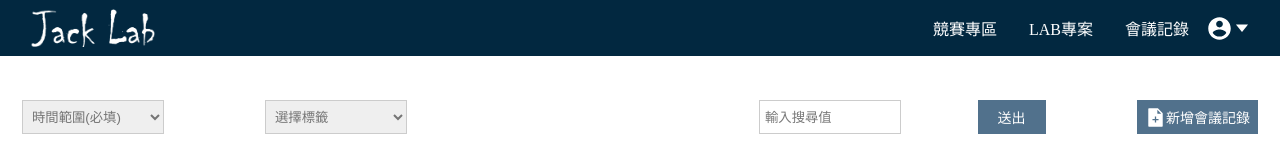
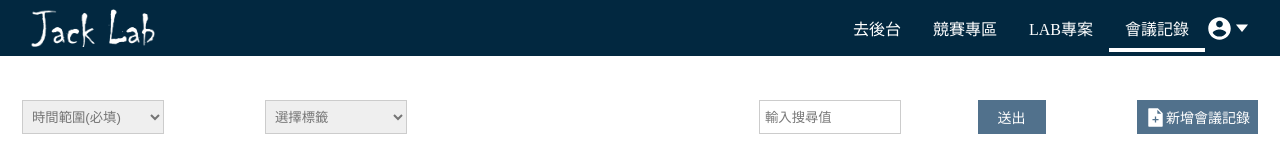
Before and after one commit to Min015/Jack_Lab_Web_React, a React (Create React App) app: page /Meeting in a window 1280 px wide. Shown: the top 160 px of the page. Built offline with nearby package versions, Linux system fonts and the light colour scheme.

Commit message:
前台NavLink

```diff
--- a/src/Components/Header/AdminHeader.js
+++ b/src/Components/Header/AdminHeader.js
@@ -1,4 +1,5 @@
 import { Component } from 'react';
+import { Link } from 'react-router-dom';
 import './admin_header.scss';
 import logo from './img/logo.png';
 export default class AdminHeader extends Component {
@@ -16,6 +17,9 @@ export default class AdminHeader extends Component {
                         <img src={logo} />
                     </div>
                     <nav>
+                        <div className="logout">
+                            <Link to='/'>去前台</Link>
+                        </div>
                         <div className="logout">
                             <a href="#">
                                 <svg width="27" height="27" viewBox="0 0 27 27" fill="none" xmlns="http://www.w3.org/2000/svg">
--- a/src/Components/Header/Header.js
+++ b/src/Components/Header/Header.js
@@ -1,44 +1,45 @@
 import { Component } from 'react';
-import { Link } from 'react-router-dom';
+import { Link,NavLink } from 'react-router-dom';
 import './header1.scss';
 import logo from './img/logo.png';
 export default class Header extends Component {
-    state={
-        drop:false,
-        newclass:'person_info_dropdown',
+    state = {
+        drop: false,
+        newclass: 'person_info_dropdown',
     }
     //生命週期
 
     //func
-    drop_down=()=>{
-        if(this.state.drop===false){
+    drop_down = () => {
+        if (this.state.drop === false) {
             this.setState({
-                drop:true,
-                newclass:'person_info_dropdown active',
+                drop: true,
+                newclass: 'person_info_dropdown active',
             })
         }
-        else{
+        else {
             this.setState({
-                drop:false,
-                newclass:'person_info_dropdown',
+                drop: false,
+                newclass: 'person_info_dropdown',
             })
         }
     }
 
     render() {
-        const {newclass}=this.state;
+        const { newclass } = this.state;
         return (
-                <header className="header">
+            <header className="header">
                 <div className="logo">
-                    <img src={logo} alt=""/>
+                    <img src={logo} alt="" />
                 </div>
                 <nav className="nav">
                     <ul className="header_ul">
-                        <li><Link to='/Game' className="header_a">競賽專區</Link></li>
-                        <li><Link to='/Project' className="header_a">LAB專案</Link></li>
-                        <li><Link to='/Meeting' className="header_a">會議記錄</Link></li>
+                        <Link to='/AdminAlbum'><li>去後台</li></Link>
+                        <NavLink to='/Game' className={(navData) => navData.isActive ? "nowP" : "" } ><li>競賽專區</li></NavLink>
+                        <NavLink to='/Project'className={(navData) => navData.isActive ? "nowP" : "" } ><li>LAB專案</li></NavLink>
+                        <NavLink to='/Meeting'className={(navData) => navData.isActive ? "nowP" : "" } ><li>會議記錄</li></NavLink>
                         <div className="preson_info"
-                        onClick={this.drop_down}
+                            onClick={this.drop_down}
                         >
                             <svg width="27" height="27" viewBox="0 0 27 27" fill="none" xmlns="http://www.w3.org/2000/svg">
                                 <path d="M13.5 2.25C7.28999 2.25 2.25 7.28999 2.25 13.5C2.25 19.71 7.28999 24.75 13.5 24.75C19.71 24.75 24.75 19.71 24.75 13.5C24.75 7.28999 19.71 2.25 13.5 2.25ZM13.5 5.625C15.3675 5.625 16.875 7.13249 16.875 8.99999C16.875 10.8675 15.3675 12.375 13.5 12.375C11.6325 12.375 10.125 10.8675 10.125 8.99999C10.125 7.13249 11.6325 5.625 13.5 5.625ZM13.5 21.6C12.1633 21.6 10.8474 21.2692 9.66968 20.6371C8.49191 20.0051 7.48887 19.0914 6.74999 17.9775C6.78374 15.7387 11.25 14.5125 13.5 14.5125C15.7387 14.5125 20.2162 15.7387 20.25 17.9775C19.5111 19.0914 18.5081 20.0051 17.3303 20.6371C16.1525 21.2692 14.8366 21.6 13.5 21.6Z" fill="white" />
--- a/src/Components/Header/header1.scss
+++ b/src/Components/Header/header1.scss
@@ -28,22 +28,10 @@
         @extend %row;
         @include ali-set();
         margin-bottom: 0px;
-
+        position: relative;
         li {
             padding: 8px 16px;
-
-            .header_a {
-
-                &:link,
-                &:visited {
-                    color: $font_maincolor;
-                }
-
-                &:hover {
-                    text-decoration: none;
-                }
-            }
-
+            color: $font_maincolor;
             .dropdown-menu {
                 color: black;
             }
@@ -80,3 +68,8 @@
 .active {
     display: block;
 }
+.nowP{
+    border-bottom: 4px $main_backgroundcolor solid;
+    position: relative;
+    top:2px;
+}
```
Also changed, not shown: src/Routes/admin/style/mainstyle.scss (line endings or trailing spaces).
